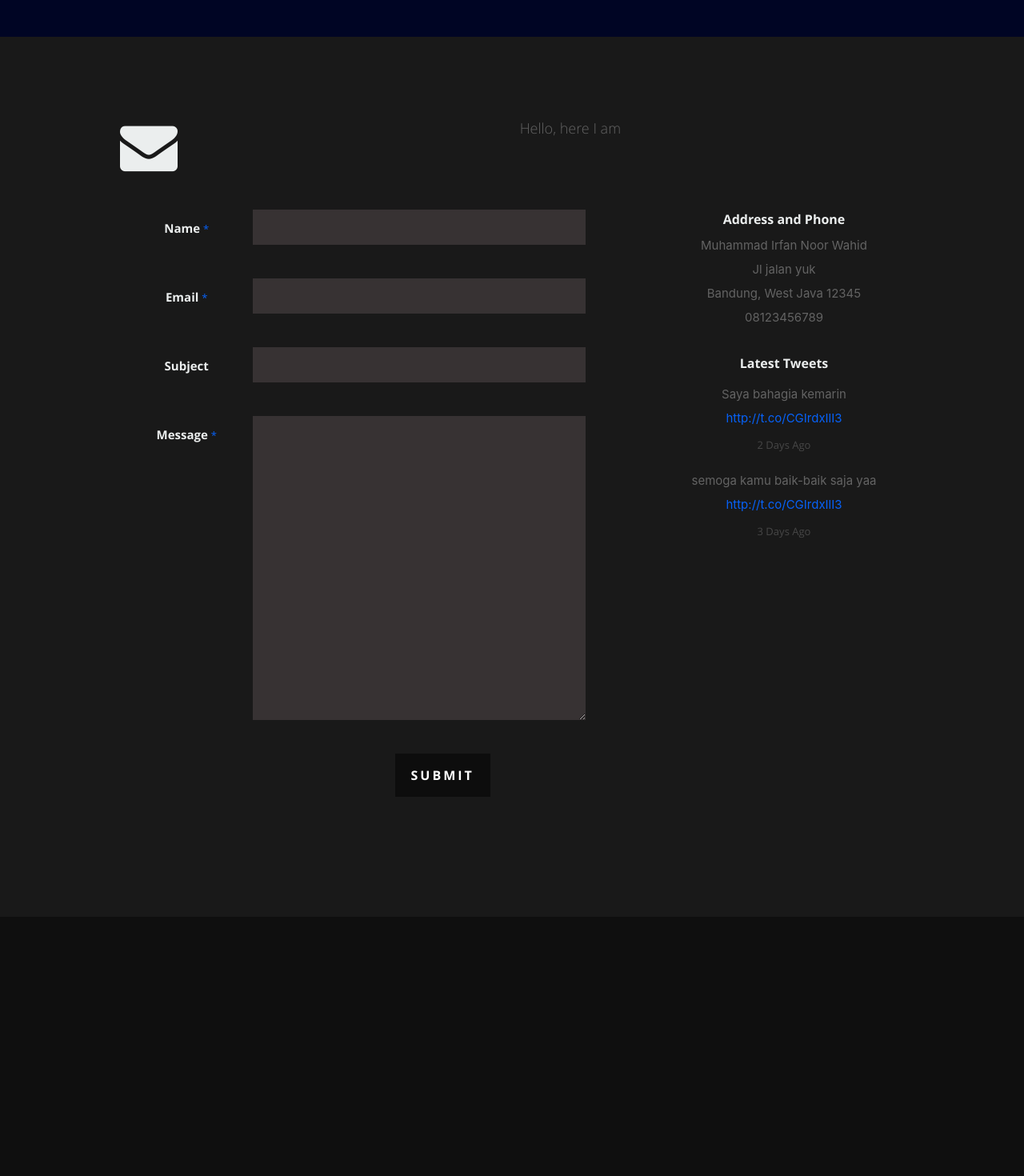
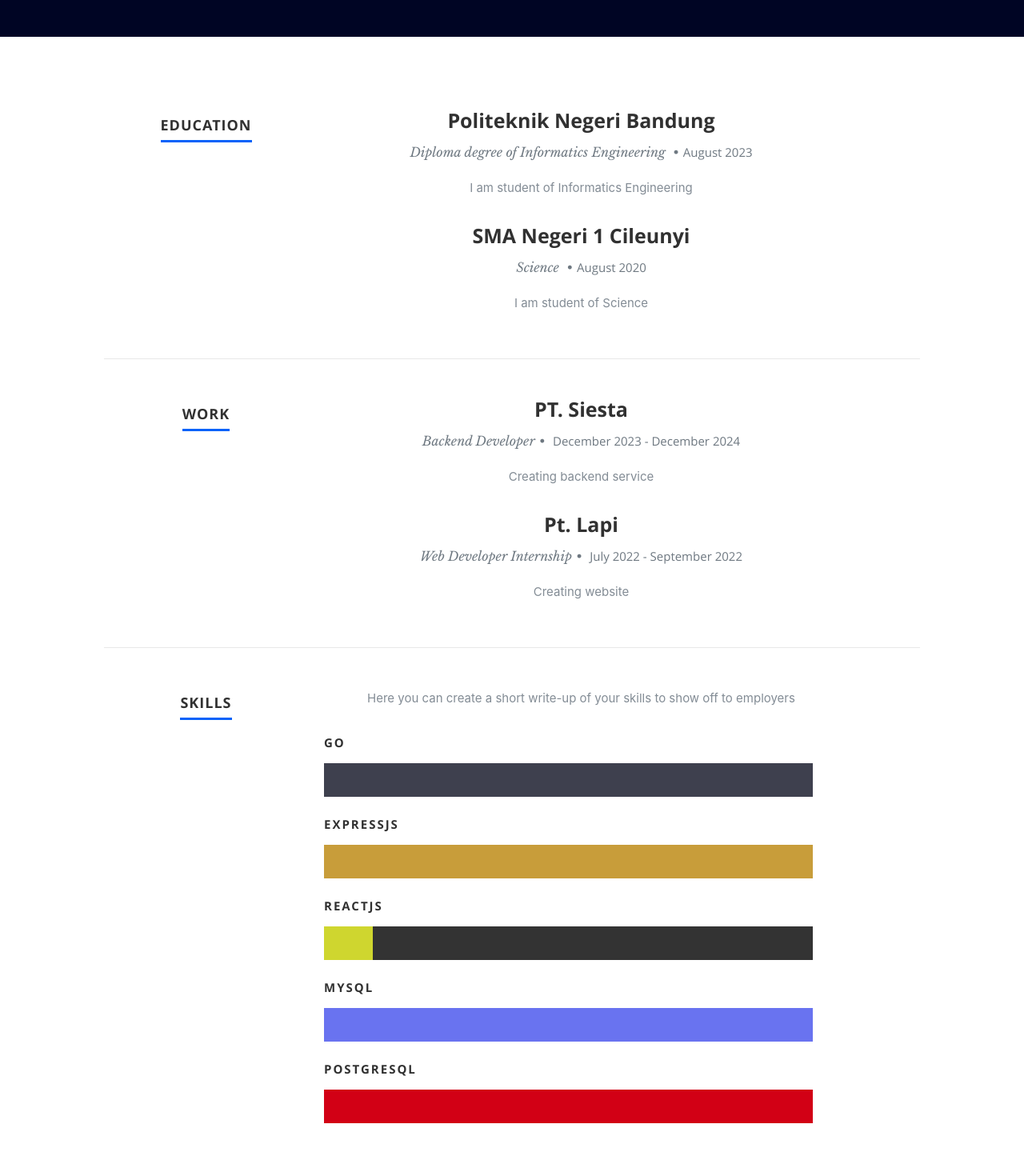
Before and after one commit to irfan-wahid/react-portofolio, a React (Create React App) app: page / in a window 1280 px wide. Shown: the part 1240-2710 px from the top of the page at 80% size. Before the commit the page ends 2386 px from the top, so only its background shows below. Built offline with nearby package versions, Linux system fonts and the light colour scheme.

Commit message:
add resume

```diff
--- a/public/resumeData.json
+++ b/public/resumeData.json
@@ -14,6 +14,163 @@
             "city":"Bandung",
             "state":"West Java",
             "zip": "12345"
-        }
+        },
+        "website": "https://github.com/irfan-wahid",
+        "resumedownload":"https://github.com/irfan-wahid",
+        "social":[
+          {
+            "name": "facebook",
+            "url": "https://github.com/irfan-wahid",
+            "className": "fa fa-facebook"
+          },
+          {
+            "name":"twitter",
+            "url":"http://twitter.com",
+            "className":"fa fa-twitter"
+          },
+          {
+            "name":"linkedin",
+            "url":"https://github.com/irfan-wahid",
+            "className":"fa fa-linkedin"
+          },
+          {
+            "name":"instagram",
+            "url":"https://github.com/irfan-wahid",
+            "className":"fa fa-instagram"
+          },
+          {
+            "name":"github",
+            "url":"https://github.com/irfan-wahid",
+            "className":"fa fa-github"
+          }
+        ]
+    },
+    "resume" : {
+        "skillmessage":"Here you can create a short write-up of your skills to show off to employers",
+        "education" : [
+            {
+                "school": "Politeknik Negeri Bandung",
+                "degree": "Diploma degree of Informatics Engineering",
+                "graduated": "August 2023",
+                "description" : "I am student of Informatics Engineering"
+            },
+            {
+                "school": "SMA Negeri 1 Cileunyi",
+                "degree": "Science",
+                "graduated": "August 2020",
+                "description": "I am student of Science"
+            }
+        ],
+        "work": [
+            {
+                "company" : "PT. Siesta",
+                "title" : "Backend Developer",
+                "years": "December 2023 - December 2024",
+                "description": "Creating backend service"
+            }, {
+                "company": "Pt. Lapi",
+                "title": "Web Developer Internship",
+                "years": "July 2022 - September 2022",
+                "description": "Creating website"
+            }
+        ],
+        "skills": [
+            {
+                "name" : "Go",
+                "level": "100%"
+            },
+            {
+                "name": "ExpressJS",
+                "level": "100%"
+            },
+            {
+                "name": "ReactJS",
+                "level": "10%"
+            },
+            {
+                "name": "MySQL",
+                "level": "100%"
+            },
+            {
+                "name": "PostgreSQL",
+                "level": "100%"
+            }
+        ]
+    },
+    "portfolio":{
+        "projects": [
+            {
+                "title": "Canadian Wanderlust",
+                "category": "My travel blog for my post-university",
+                "image": "01.jpg",
+                "url": "https://www.canadianwanderlust.com"
+            },
+            {
+                "title":"Fury Fighting Gear",
+                "category":"(offline now) A fighting gear company I started",
+                "image":"02.jpg",
+                "url":"http://www.timbakerdev.com"
+              },
+              {
+                "title":"Original Thai Food",
+                "category":"Website I built for a restaurant I like in Thailand",
+                "image":"03.jpg",
+                "url":"http://www.timbakerdev.com/originalthaifood.github.io"
+              },
+              {
+                "title":"Resume Website",
+                "category":"A React based resume website template",
+                "image":"04.jpg",
+                "url":"http://www.timbakerdev.com"
+              },
+              {
+                "title":"Smirkspace",
+                "category":"(MVP Only) A React and Meteor based chat University project.",
+                "image":"05.jpg",
+                "url":"http://www.smirkspace.com"
+              },
+              {
+                "title":"Canadian Wanderlust",
+                "category":"My Travel Blog for my post-university travels",
+                "image":"06.jpg",
+                "url":"https://www.canadianwanderlust.com"
+              },
+              {
+                "title":"Fury Fighting Gear",
+                "category":"(offline now) A fighting gear company I started",
+                "image":"01.jpg",
+                "url":"http://www.timbakerdev.com"
+              },
+              {
+                "title":"Original Thai Food",
+                "category":"Website I built for a restaurant I like in Thailand",
+                "image":"02.jpg",
+                "url":"http://www.timbakerdev.com/originalthaifood.github.io"
+              },
+              {
+                "title":"Original Thai Food",
+                "category":"Website I built for a restaurant I like in Thailand",
+                "image":"03.jpg",
+                "url":"http://www.timbakerdev.com/originalthaifood.github.io"
+              },
+              {
+                "title":"Resume Website",
+                "category":"A React based resume website template",
+                "image":"04.jpg",
+                "url":"http://www.timbakerdev.com"
+              },
+              {
+                "title":"Smirkspace",
+                "category":"(MVP Only) A React and Meteor based chat University project.",
+                "image":"05.jpg",
+                "url":"http://www.smirkspace.com"
+              },
+              {
+                "title":"Canadian Wanderlust",
+                "category":"My Travel Blog for my post-university travels",
+                "image":"06.jpg",
+                "url":"https://www.canadianwanderlust.com"
+              }
+        ]
     }
 }
--- a/src/App.js
+++ b/src/App.js
@@ -6,6 +6,7 @@
 import Header from './Components/Header';
 import About from './Components/About';
 import Contact from './Components/Contact';
+import Resume from './Components/Resume';
 
 class App extends Component {
   constructor(props){
@@ -44,6 +45,7 @@
       <div className="App">
         <Header data={this.state.resumeData.main}/>
         <About data={this.state.resumeData.main}/>
+        <Resume data={this.state.resumeData.resume}/>
         <Contact data={this.state.resumeData.main}/>
       </div>
     );
--- /dev/null
+++ b/src/Components/Resume.js
@@ -0,0 +1,113 @@
+import { Component } from "react";
+import Slide from "react-awesome-reveal";
+
+class Resume extends Component {
+    getRandomColor() {
+        let letters = "0123456789ABCDEF";
+        let color = "#";
+        for (let i = 0; i < 6; i++) {
+          color += letters[Math.floor(Math.random() * 16)];
+        }
+        return color;
+    }
+
+    render() {
+        if (!this.props.data) return null;
+
+        const skillmessage = this.props.data.skillmessage;
+        const education = this.props.data.education.map(function (education) {
+            return (
+                <div key={education.school}>
+                    <h3>{education.school}</h3>
+                    <p className="info">
+                        {education.degree} <span>&bull;</span>
+                        <em className="date">{education.graduated}</em>
+                    </p>
+                    <p>{education.description}</p>
+                </div>
+            );
+        });
+
+        const work = this.props.data.work.map(function (work) {
+            return (
+                <div key={work.company}>
+                    <h3>{work.company}</h3>
+                    <p className="info">
+                        {work.title}
+                        <span>&bull;</span> <em className="date">{work.years}</em>
+                    </p>
+                    <p>{work.description}</p>
+                </div>
+            );
+        });
+
+        const skills = this.props.data.skills.map((skills) => {
+            const backgroundColor = this.getRandomColor();
+            const className = "bar-expand " + skills.name.toLowerCase();
+            const width = skills.level;
+
+            return (
+                <li key={skills.name}>
+                    <span style={{ width, backgroundColor}} className={className}></span>
+                    <em>{skills.name}</em>
+                </li>
+            );
+        });
+
+        return (
+            <section id="resume">
+                <Slide left duration={1300}>
+                    <div className="row education">
+                        <div className="three columns header-col">
+                            <h1>
+                                <span>Education</span>
+                            </h1>
+                        </div>
+
+                        <div className="nine columns main-col">
+                            <div className="row item">
+                                <div className="twelve columns">{education}</div>
+                            </div>
+                        </div>
+                    </div>
+                </Slide>
+
+                <Slide left duration={1300}>
+                    <div className="row work">
+                        <div className="three columns header-col">
+                            <h1>
+                                <span>Work</span>
+                            </h1>
+                        </div>
+
+                        <div className="nine columns main-col">
+                            <div className="row item">
+                                <div className="twelve columns">{work}</div>
+                            </div>
+                        </div>
+                    </div>
+                </Slide>
+
+                <Slide left duration={1300}>
+                    <div className="row skill">
+                        <div className="three columns header-col">
+                            <h1>
+                                <span>Skills</span>
+                            </h1>
+                        </div>
+
+                        <div className="nine columns main-col">
+                            <p>{skillmessage}</p>
+                            <div className="bars">
+                                <ul className="skills">{skills}</ul>
+                            </div>
+                        </div>
+                    </div>
+                </Slide>
+            </section>
+        );
+
+    }
+}
+
+export default Resume;
```
